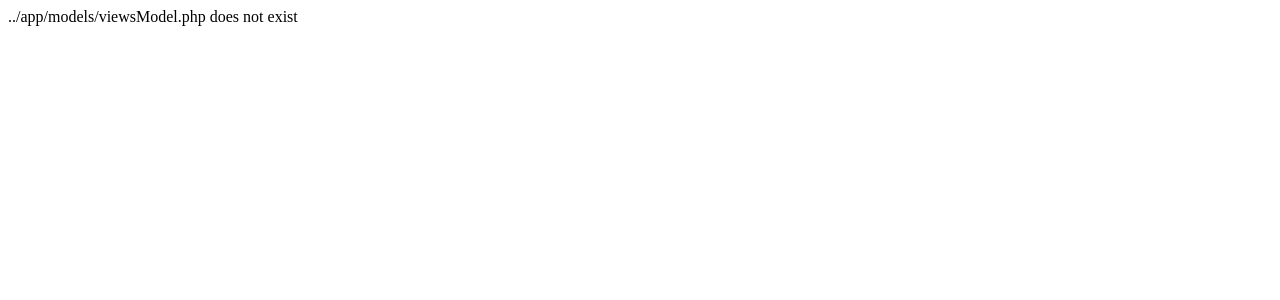
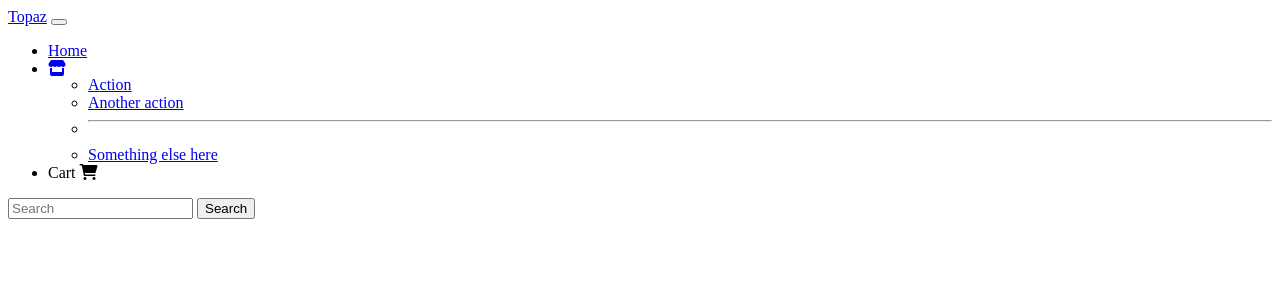
Before and after one commit to Marwan1241/topaz, a PHP site: page /mvc/app/views/inc/nav.php in a window 1280 px wide. Before the commit the part shown is almost empty. Shown: the top 300 px of the page. Run offline with PHP 8.4, Linux system fonts and the light colour scheme; some libraries are stand-ins or nearby versions.

Commit message:
added a new navbar in the inc file and added the css file in public

```diff
--- a/app/config/config.php
+++ b/app/config/config.php
@@ -3,7 +3,7 @@
 define('DB_HOST', 'localhost');
 define('DB_USER', 'root');
 define('DB_PASS', '');
-define('DB_NAME', 'miublog');
+define('DB_NAME', '');
 
 // App Root
 //echo dirname(dirname(__FILE__));
--- a/app/views/inc/header.php
+++ b/app/views/inc/header.php
@@ -12,5 +12,5 @@
 </head>
 
 <body>
-  <?php require APPROOT . '/views/inc/navbar.php'; ?>
+  <?php require APPROOT . '/views/inc/nav.php'; ?>
   <div class="container">
--- /dev/null
+++ b/app/views/inc/nav.php
@@ -0,0 +1,37 @@
+<head>
+<link rel="stylesheet" href="https://cdnjs.cloudflare.com/ajax/libs/font-awesome/6.1.1/css/all.min.css" integrity="sha512-KfkfwYDsLkIlwQp6LFnl8zNdLGxu9YAA1QvwINks4PhcElQSvqcyVLLD9aMhXd13uQjoXtEKNosOWaZqXgel0g==" crossorigin="anonymous" referrerpolicy="no-referrer" />
+<link rel="stylesheet" href="../../public/css/navbar.css">
+</head>
+<nav class="navbar navbar-expand-lg navbar-light bg-light">
+  <div class="container-fluid">
+    <a class="navbar-brand" href="#">Topaz</a>
+    <button class="navbar-toggler" type="button" data-bs-toggle="collapse" data-bs-target="#navbarSupportedContent" aria-controls="navbarSupportedContent" aria-expanded="false" aria-label="Toggle navigation">
+      <span class="navbar-toggler-icon"></span>
+    </button>
+    <div class="collapse navbar-collapse" id="navbarSupportedContent">
+      <ul class="navbar-nav me-auto mb-2 mb-lg-0">
+        <li class="nav-item">
+          <a class="nav-link active" aria-current="page" href="#">Home</a>
+        </li>
+        <li class="nav-item dropdown">
+          <a class="nav-link dropdown-toggle" href="#" id="navbarDropdown" role="button" data-bs-toggle="dropdown" aria-expanded="false">
+          <i class="fa-solid fa-store"></i>
+          </a>
+          <ul class="dropdown-menu" aria-labelledby="navbarDropdown">
+            <li><a class="dropdown-item" href="#">Action</a></li>
+            <li><a class="dropdown-item" href="#">Another action</a></li>
+            <li><hr class="dropdown-divider"></li>
+            <li><a class="dropdown-item" href="#">Something else here</a></li>
+          </ul>
+        </li>
+        <li class="nav-item">
+          <a class="nav-link">Cart <i class="fa-solid fa-cart-shopping"></i></a>
+        </li>
+      </ul>
+      <form class="d-flex">
+        <input class="form-control me-2" type="search" placeholder="Search" aria-label="Search">
+        <button class="btn btn-outline-success" type="submit">Search</button>
+      </form>
+    </div>
+  </div>
+</nav>
--- a/app/views/pages/Index.php
+++ b/app/views/pages/Index.php
@@ -5,8 +5,8 @@
   {
     $title = $this->model->title;
     $subtitle = $this->model->subtitle;
-    $user_id = $_SESSION['user_id'];
-    $user_name = $_SESSION['user_name'];
+    // $user_id = $_SESSION['user_id'];
+    // $user_name = $_SESSION['user_name'];
 
     require APPROOT . '/views/inc/header.php';
     $text = <<<EOT
@@ -14,7 +14,7 @@
     <div class="container">
       <h1 class="display-4"> $title </h1>
       <h2 class="lead">$subtitle </h2>
-      <p> User $user_id, $user_name is logged in</p>
+
       <hr class="my-4">
       <p class="lead">This is a modified jumbotron that occupies the entire horizontal space of its parent.</p>
     </div>
```
Also changed, not shown: public/css/navbar.css (added).
